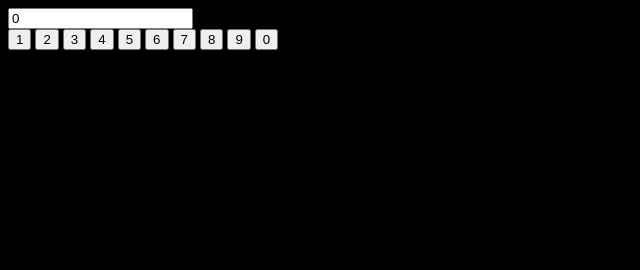
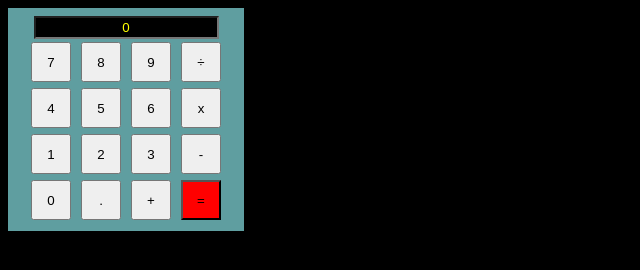
Before and after one commit to mateusperera/2f3t, a plain HTML site: page index.html in a window 1280 px wide. Shown: the whole page, without its empty margins (0-640 px from the left). Drawn offline with Linux system fonts and the light colour scheme.

Commit message:
Add files via upload

```diff
--- a/estilo.css
+++ b/estilo.css
@@ -2,3 +2,27 @@ body {
     background-color: rgb(0, 0, 0);
     color: white;
 }
+.calculadora  {
+    background-color: cadetblue;
+    padding: 8px;
+    width: 220px;
+    text-align: center;
+}
+.display_calc {
+    background-color: transparent;
+    text-align: center;
+}
+#resultado {
+    padding: 2px;
+    background-color: black;
+    color: yellow;
+    text-align: center;
+}
+button {
+    width: 40px;
+    height: 40px;
+    margin: 3px;
+}
+#bnt_igual {
+    background-color: red;
+}
--- a/index.html
+++ b/index.html
@@ -12,19 +12,25 @@
 
     <section class="calculadora">
         <div class="display_calc">
-            <input readonly value="0" type="text">
+            <input id="resultado" readonly value="0" type="text">
         </div>
         <div class="btn">
+            <button>7</button>
+            <button>8</button>
+            <button>9</button>
+            <button>&#247;</button>
+            <button>4</button>
+            <button>5</button>
+            <button>6</button>
+            <button>x</button>
             <button>1</button>
             <button>2</button>
             <button>3</button>
-            <button>4</button>
-            <button>5</button>
-            <button>6</button>
-            <button>7</button>
-            <button>8</button>
-            <button>9</button>
+            <button>-</button>
             <button>0</button>
+            <button>.</button>
+            <button>+</button>
+            <button id="bnt_igual">=</button>
         </div>
     </section>
 
```
